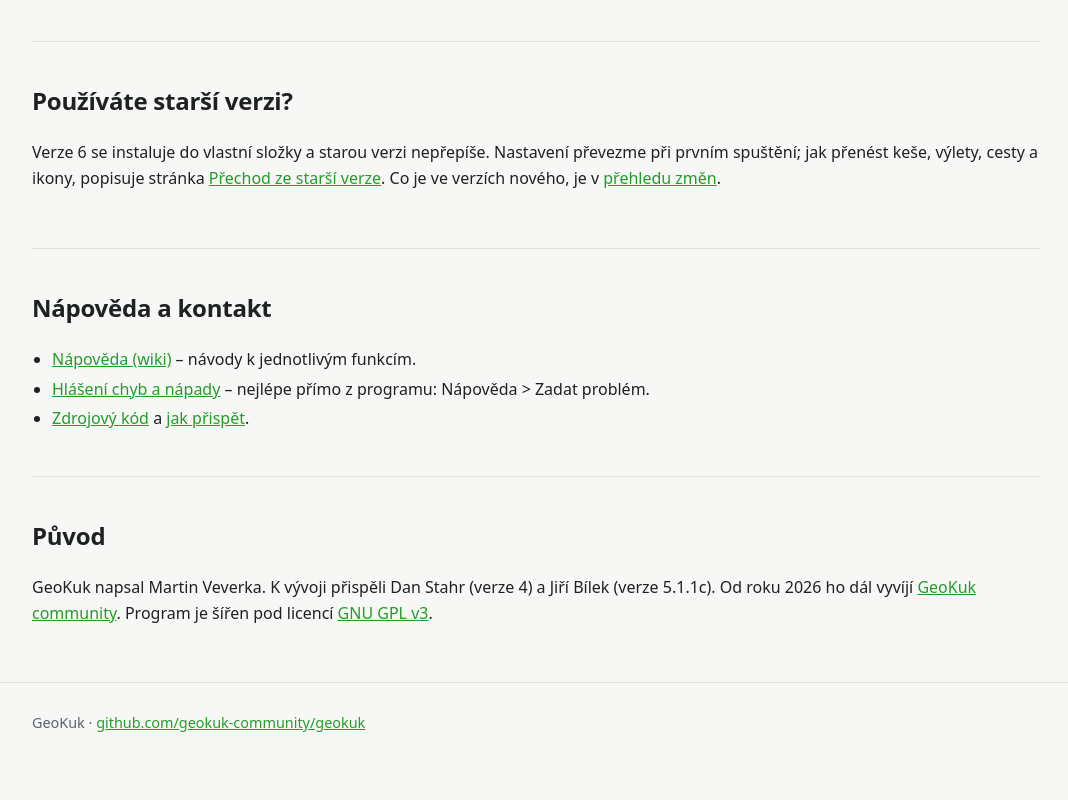
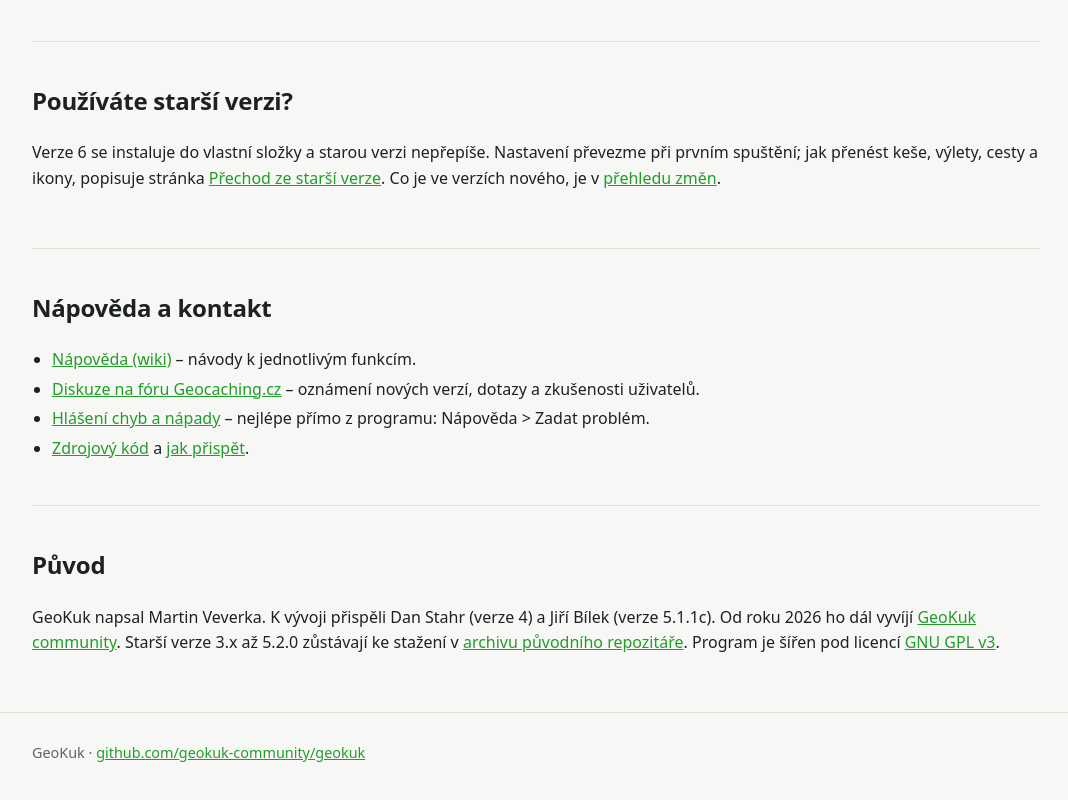
Before and after one commit to geokuk-community/geokuk.cz, a plain HTML site: page docs/index.html in a window 1280 px wide. Shown: the part 1475-2275 px from the top of the page, without its empty margins (104-1172 px from the left). Before the commit the page ends 2249 px from the top, so only its background shows below. Drawn offline with Linux system fonts and the light colour scheme.

Commit message:
Web: odkaz na vlákno o GeoKuku na fóru Geocaching.cz a na archiv starších verzí
Co-Authored-By: Claude Opus 5.5 <noreply@anthropic.com>

```diff
--- a/docs/index.html
+++ b/docs/index.html
@@ -191,6 +191,7 @@ footer { border-top: 1px solid var(--line); padding: 28px 0 40px; color: var(--m
     <h2>Nápověda a kontakt</h2>
     <ul class="odkazy">
       <li><a href="https://github.com/geokuk-community/geokuk/wiki">Nápověda (wiki)</a> – návody k jednotlivým funkcím.</li>
+      <li><a href="https://forum.geocaching.cz/t/geokuk-kesky-nad-mapy-cz-novy-desktopovy-program/12102">Diskuze na fóru Geocaching.cz</a> – oznámení nových verzí, dotazy a zkušenosti uživatelů.</li>
       <li><a href="https://github.com/geokuk-community/geokuk/issues">Hlášení chyb a nápady</a> – nejlépe přímo z programu: Nápověda &gt; Zadat problém.</li>
       <li><a href="https://github.com/geokuk-community/geokuk">Zdrojový kód</a> a <a href="https://github.com/geokuk-community/geokuk/blob/main/CONTRIBUTING.md">jak přispět</a>.</li>
     </ul>
@@ -200,6 +201,7 @@ footer { border-top: 1px solid var(--line); padding: 28px 0 40px; color: var(--m
     <h2>Původ</h2>
     <p>GeoKuk napsal Martin Veverka. K vývoji přispěli Dan Stahr (verze 4) a Jiří Bílek (verze 5.1.1c).
       Od roku 2026 ho dál vyvíjí <a href="https://github.com/geokuk-community">GeoKuk community</a>.
+      Starší verze 3.x až 5.2.0 zůstávají ke stažení v <a href="https://github.com/marvertin/geokuk/releases">archivu původního repozitáře</a>.
       Program je šířen pod licencí <a href="https://github.com/geokuk-community/geokuk/blob/main/LICENSE">GNU GPL v3</a>.</p>
   </section>
 
```
